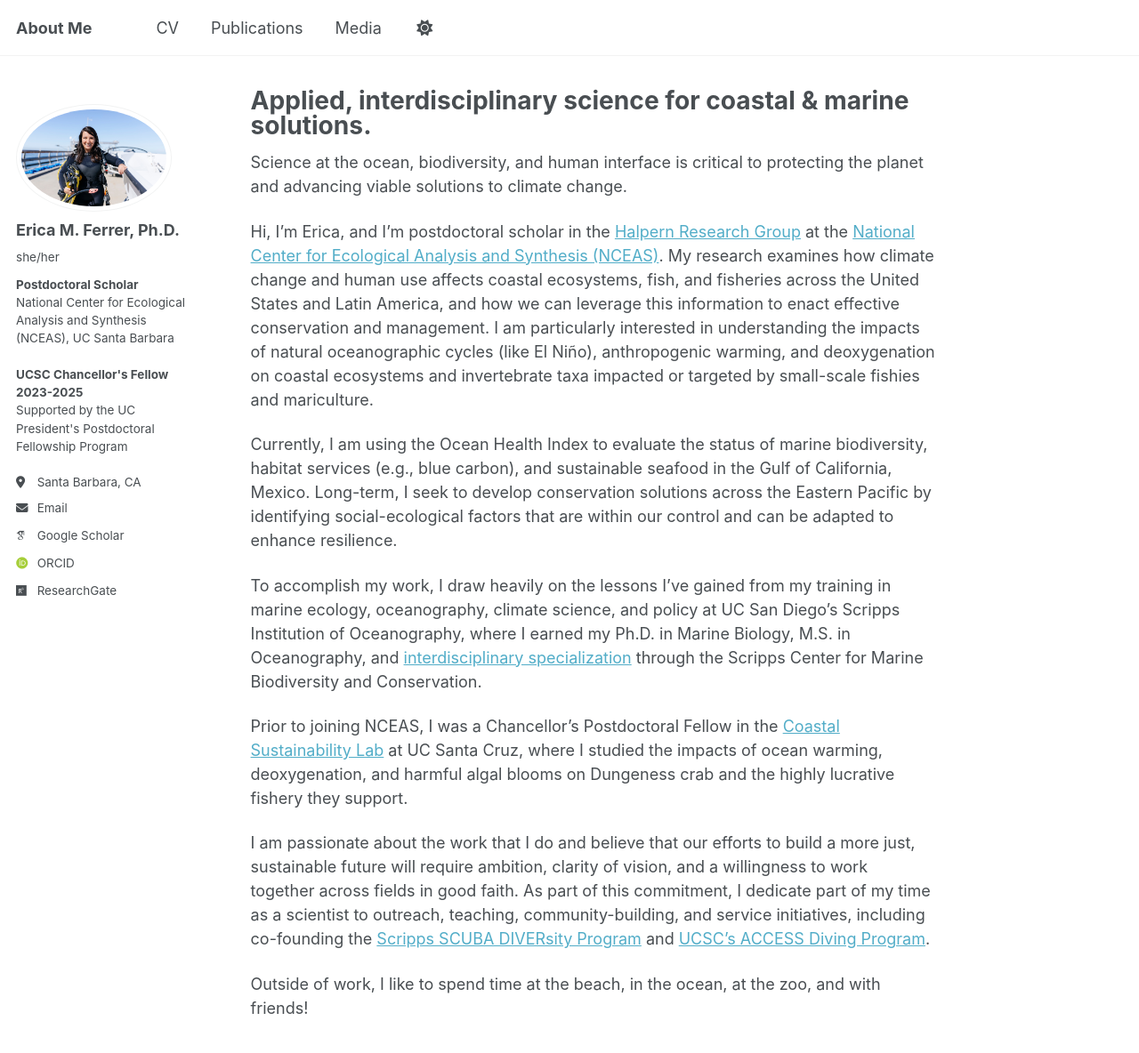
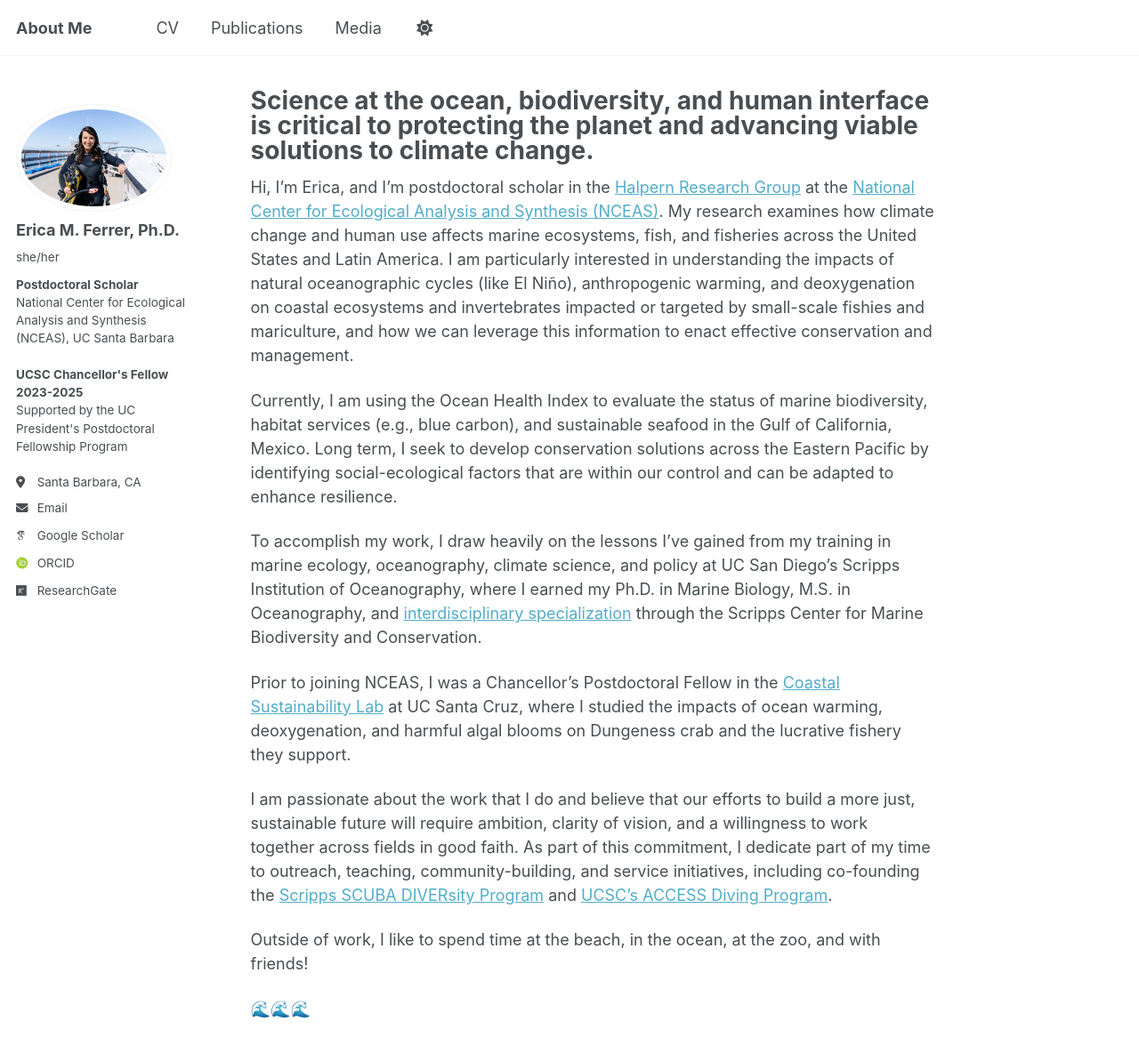
Before and after one commit to emferrer/emferrer.github.io, a Jekyll site: the page built from _pages/about.md, in a window 1280 px wide and 1400 px high. Shown: the top 1184 px of the window at 89% size. Built offline with Jekyll 4.4.1, drawn with Linux system fonts in a browser that asks for light colours; some web fonts are replaced; a script that is not in the unit is left out.

Commit message:
Update about.md

```diff
--- a/_pages/about.md
+++ b/_pages/about.md
@@ -1,22 +1,22 @@
 ---
 permalink: /
-title: "Applied, interdisciplinary science for coastal & marine solutions."
+title: "Science at the ocean, biodiversity, and human interface is critical to protecting the planet and advancing viable solutions to climate change."
 author_profile: true
 redirect_from:
   - /about/
   - /about.html
 ---
 
-Science at the ocean, biodiversity, and human interface is critical to protecting the planet and advancing viable solutions to climate change.
+Hi, I'm Erica, and I'm postdoctoral scholar in the [Halpern Research Group](http://www.benhalpernresearch.org/research) at the [National Center for Ecological Analysis and Synthesis (NCEAS)](https://www.nceas.ucsb.edu/). My research examines how climate change and human use affects marine ecosystems, fish, and fisheries across the United States and Latin America. I am particularly interested in understanding the impacts of natural oceanographic cycles (like El Niño), anthropogenic warming, and deoxygenation on coastal ecosystems and invertebrates impacted or targeted by small-scale fishies and mariculture, and how we can leverage this information to enact effective conservation and management.
 
-Hi, I'm Erica, and I'm postdoctoral scholar in the [Halpern Research Group](http://www.benhalpernresearch.org/research) at the [National Center for Ecological Analysis and Synthesis (NCEAS)](https://www.nceas.ucsb.edu/). My research examines how climate change and human use affects coastal ecosystems, fish, and fisheries across the United States and Latin America, and how we can leverage this information to enact effective conservation and management. I am particularly interested in understanding the impacts of natural oceanographic cycles (like El Niño), anthropogenic warming, and deoxygenation on coastal ecosystems and invertebrate taxa impacted or targeted by small-scale fishies and mariculture.
-
-Currently, I am using the Ocean Health Index to evaluate the status of marine biodiversity, habitat services (e.g., blue carbon), and sustainable seafood in the Gulf of California, Mexico. Long-term, I seek to develop conservation solutions across the Eastern Pacific by identifying social-ecological factors that are within our control and can be adapted to enhance resilience.
+Currently, I am using the Ocean Health Index to evaluate the status of marine biodiversity, habitat services (e.g., blue carbon), and sustainable seafood in the Gulf of California, Mexico. Long term, I seek to develop conservation solutions across the Eastern Pacific by identifying social-ecological factors that are within our control and can be adapted to enhance resilience.
 
 To accomplish my work, I draw heavily on the lessons I've gained from my training in marine ecology, oceanography, climate science, and policy at UC San Diego's Scripps Institution of Oceanography, where I earned my Ph.D. in Marine Biology, M.S. in Oceanography, and [interdisciplinary specialization](https://cmbc.ucsd.edu/program-for-interdisciplinary-environmental-research-pier-phd-specialization/) through the Scripps Center for Marine Biodiversity and Conservation.
 
-Prior to joining NCEAS, I was a Chancellor's Postdoctoral Fellow in the [Coastal Sustainability Lab](https://kristy-kroeker.squarespace.com/) at UC Santa Cruz, where I studied the impacts of ocean warming, deoxygenation, and harmful algal blooms on Dungeness crab and the highly lucrative fishery they support.
+Prior to joining NCEAS, I was a Chancellor's Postdoctoral Fellow in the [Coastal Sustainability Lab](https://kristy-kroeker.squarespace.com/) at UC Santa Cruz, where I studied the impacts of ocean warming, deoxygenation, and harmful algal blooms on Dungeness crab and the lucrative fishery they support.
 
-I am passionate about the work that I do and believe that our efforts to build a more just, sustainable future will require ambition, clarity of vision, and a willingness to work together across fields in good faith. As part of this commitment, I dedicate part of my time as a scientist to outreach, teaching, community-building, and service initiatives, including co-founding the [Scripps SCUBA DIVERsity Program](https://scripps.ucsd.edu/community/collective-impact/scripps-scuba-diversity-program) and [UCSC's ACCESS Diving Program](https://sites.google.com/ucsc.edu/accessdiving/home?pli=1).
+I am passionate about the work that I do and believe that our efforts to build a more just, sustainable future will require ambition, clarity of vision, and a willingness to work together across fields in good faith. As part of this commitment, I dedicate part of my time to outreach, teaching, community-building, and service initiatives, including co-founding the [Scripps SCUBA DIVERsity Program](https://scripps.ucsd.edu/community/collective-impact/scripps-scuba-diversity-program) and [UCSC's ACCESS Diving Program](https://sites.google.com/ucsc.edu/accessdiving/home?pli=1).
 
 Outside of work, I like to spend time at the beach, in the ocean, at the zoo, and with friends!
+
+🌊🌊🌊
```
